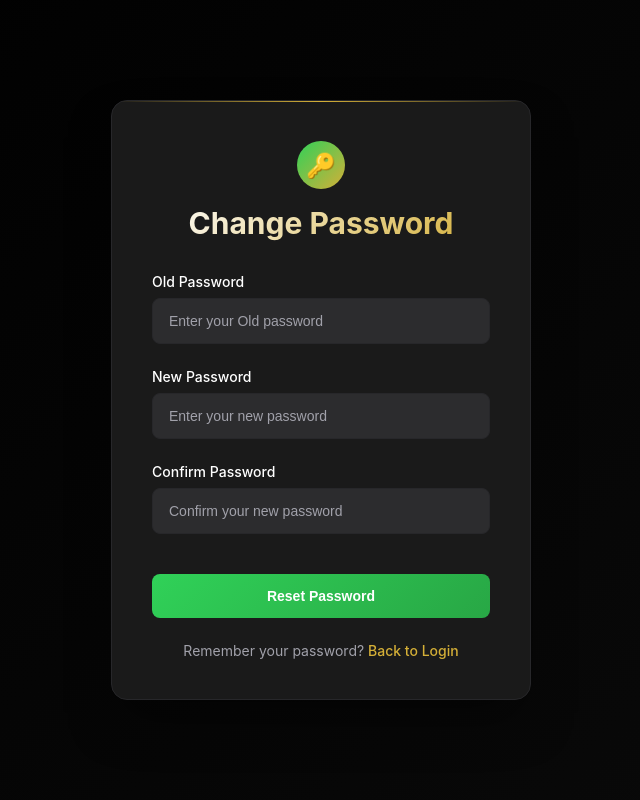
After one commit to nahidukil547/django_all, a Django app: template basic_auth/templates/change-password.html in a window 1280 px wide. The commit adds this page. Shown: the whole page, without its empty margins (319-959 px from the left). Run offline with Django 3.2, Linux system fonts and the light colour scheme; the template is opened without the code that fills it, so the values that code supplies are empty.

Commit message:
Fix-Add: Reset, Forgor, Change Password Updated

```diff
--- a/Django_auth/settings.py
+++ b/Django_auth/settings.py
@@ -124,3 +124,5 @@ MEDIA_ROOT = BASE_DIR / "media",
 # https://docs.djangoproject.com/en/5.2/ref/settings/#default-auto-field
 
 DEFAULT_AUTO_FIELD = 'django.db.models.BigAutoField'
+
+LOGIN_URL ='login'
--- /dev/null
+++ b/basic_auth/templates/change-password.html
@@ -0,0 +1,52 @@
+{% load static %}
+<!DOCTYPE html>
+<html lang="en">
+<head>
+    <meta charset="UTF-8">
+    <meta name="viewport" content="width=device-width, initial-scale=1.0">
+    <link rel="stylesheet" href="{% static "style.css" %}">
+    <title>Reset Password</title>
+
+</head>
+<body>
+    <div class="reset-container">
+        <div class="header">
+            {% if messages %}
+                {% for message in messages %}
+                    <p>{{ message }}</p>
+                {% endfor %}
+            {% endif %}
+            <div class="reset-icon">🔑</div>
+            <h1>Change Password</h1>
+
+        </div>
+
+        <form method='post'>
+            {% csrf_token %}
+
+            <div class="form-group">
+                <label for="old_password">Old Password</label>
+                <input type="password" id="old_password" name="old_password" placeholder="Enter your Old password" required>
+            </div>
+            <div class="form-group">
+                <label for="password">New Password</label>
+                <input type="password" id="password" name="new_password" placeholder="Enter your new password" required>
+            </div>
+            <div class="form-group">
+                <label for="confirm_password">Confirm Password</label>
+                <input type="password" id="confirm_password" name="confirm_password" placeholder="Confirm your new password" required>
+            </div>
+
+            <button type="submit" class="submit-btn">Reset Password</button>
+        </form>
+
+
+
+        <div class="back-link">
+            Remember your password? <a href="login.html">Back to Login</a>
+        </div>
+    </div>
+
+
+</body>
+</html>
--- a/basic_auth/templates/index_register.html
+++ b/basic_auth/templates/index_register.html
@@ -19,7 +19,6 @@
             {% csrf_token %}
             <div class="form-group">
                 <label for="username">Username</label>
-                {% comment %} <input type="text" id="username" name="username" placeholder="Enter your username" required> {% endcomment %}
                 {{form.username}}
             </div>
 
@@ -58,7 +57,7 @@
         </form>
 
         <div class="login-link">
-            Already have an account? <a href="#login">Sign in</a>
+            Already have an account? <a href="/login/">Sign in</a>
         </div>
     </div>
 
--- a/basic_auth/templates/login.html
+++ b/basic_auth/templates/login.html
@@ -28,7 +28,7 @@
                     <input type="password" id="password" name="password" placeholder="Enter your password" required>
                 </div>
                 <div class="forgot-password">
-                    <a href="#forgot">Forgot password?</a>
+                    <a href="{% url "forgot_password" %}">Forgot password?</a>
                 </div>
             </div>
 
--- a/static/style.css
+++ b/static/style.css
@@ -50,11 +50,6 @@
             background: linear-gradient(90deg, transparent, var(--accent), transparent);
         }
 
-        .header {
-            text-align: center;
-            margin-bottom: 2rem;
-        }
-
         .header h1 {
             font-size: 1.875rem;
             font-weight: 700;
@@ -64,12 +59,6 @@
             -webkit-text-fill-color: transparent;
             background-clip: text;
         }
-
-        .header p {
-            color: var(--text-secondary);
-            font-size: 0.875rem;
-        }
-
         .form-group {
             margin-bottom: 1.5rem;
         }
@@ -81,39 +70,6 @@
 
         .form-row .form-group {
             flex: 1;
-        }
-
-        label {
-            display: block;
-            font-size: 0.875rem;
-            font-weight: 500;
-            color: var(--text-primary);
-            margin-bottom: 0.5rem;
-        }
-
-        .input-container {
-            position: relative;
-        }
-
-        input {
-            width: 100%;
-            padding: 0.875rem 1rem;
-            background: var(--tertiary);
-            border: 1px solid var(--border);
-            border-radius: 8px;
-            color: var(--text-primary);
-            font-size: 0.875rem;
-            transition: all 0.2s ease;
-            outline: none;
-        }
-
-        input:focus {
-            border-color: var(--secondary);
-            box-shadow: 0 0 0 3px rgba(48, 209, 88, 0.1);
-        }
-
-        input::placeholder {
-            color: var(--text-secondary);
         }
 
         .password-toggle {
@@ -133,30 +89,7 @@
             color: var(--accent);
         }
 
-        .submit-btn {
-            width: 100%;
-            padding: 0.875rem;
-            background: linear-gradient(135deg, var(--secondary), #28a745);
-            border: none;
-            border-radius: 8px;
-            color: white;
-            font-size: 0.875rem;
-            font-weight: 600;
-            cursor: pointer;
-            transition: all 0.2s ease;
-            margin-top: 1rem;
-            position: relative;
-            overflow: hidden;
-        }
 
-        .submit-btn:hover {
-            transform: translateY(-1px);
-            box-shadow: 0 10px 25px rgba(48, 209, 88, 0.3);
-        }
-
-        .submit-btn:active {
-            transform: translateY(0);
-        }
 
         .login-link {
             text-align: center;
@@ -186,7 +119,7 @@
                 gap: 0;
             }
         }
-                .login-container {
+            .login-container {
             background: var(--surface);
             border: 1px solid var(--border);
             border-radius: 16px;
@@ -207,26 +140,6 @@
             right: 0;
             height: 1px;
             background: linear-gradient(90deg, transparent, var(--accent), transparent);
-        }
-
-        .header {
-            text-align: center;
-            margin-bottom: 2rem;
-        }
-
-        .header h1 {
-            font-size: 1.875rem;
-            font-weight: 700;
-            margin-bottom: 0.5rem;
-            background: linear-gradient(135deg, var(--text-primary), var(--accent));
-            -webkit-background-clip: text;
-            -webkit-text-fill-color: transparent;
-            background-clip: text;
-        }
-
-        .header p {
-            color: var(--text-secondary);
-            font-size: 0.875rem;
         }
 
         .form-group {
@@ -266,23 +179,6 @@
             color: var(--text-secondary);
         }
 
-        .password-toggle {
-            position: absolute;
-            right: 0.875rem;
-            top: 50%;
-            transform: translateY(-50%);
-            background: none;
-            border: none;
-            color: var(--text-secondary);
-            cursor: pointer;
-            font-size: 0.875rem;
-            transition: color 0.2s ease;
-        }
-
-        .password-toggle:hover {
-            color: var(--accent);
-        }
-
         .forgot-password {
             text-align: right;
             margin-top: 0.5rem;
@@ -298,6 +194,182 @@
 
         .forgot-password a:hover {
             color: var(--secondary);
+        }
+
+        .register-link {
+            text-align: center;
+            margin-top: 1.5rem;
+            font-size: 0.875rem;
+            color: var(--text-secondary);
+        }
+
+        .register-link a {
+            color: var(--accent);
+            text-decoration: none;
+            font-weight: 500;
+            transition: color 0.2s ease;
+        }
+
+        .register-link a:hover {
+            color: var(--secondary);
+        }
+
+        @media (max-width: 480px) {
+            .login-container {
+                padding: 2rem;
+            }
+        }
+
+        .navbar {
+            background: var(--surface);
+            border-bottom: 1px solid var(--border);
+            padding: 1rem 2rem;
+            display: flex;
+            justify-content: space-between;
+            align-items: center;
+            backdrop-filter: blur(10px);
+            position: sticky;
+            top: 0;
+            z-index: 100;
+        }
+
+        .navbar::before {
+            content: '';
+            position: absolute;
+            bottom: 0;
+            left: 0;
+            right: 0;
+            height: 1px;
+            background: linear-gradient(90deg, transparent, var(--accent), transparent);
+        }
+
+        .logo {
+            font-size: 1.5rem;
+            font-weight: 700;
+            background: linear-gradient(135deg, var(--text-primary), var(--accent));
+            -webkit-background-clip: text;
+            -webkit-text-fill-color: transparent;
+            background-clip: text;
+        }
+
+        .nav-menu {
+            display: flex;
+            align-items: center;
+            gap: 1.5rem;
+        }
+
+        .nav-item {
+            position: relative;
+        }
+
+        .nav-btn {
+            background: var(--tertiary);
+            border: 1px solid var(--border);
+            border-radius: 8px;
+            padding: 0.5rem 1rem;
+            color: var(--text-primary);
+            text-decoration: none;
+            font-size: 0.875rem;
+            font-weight: 500;
+            cursor: pointer;
+            transition: all 0.2s ease;
+            display: flex;
+            align-items: center;
+            gap: 0.5rem;
+        }
+
+        .nav-btn:hover {
+            border-color: var(--secondary);
+            background: var(--secondary);
+            color: var(--background);
+            transform: translateY(-1px);
+        }
+
+        .profile-btn {
+            background: linear-gradient(135deg, var(--accent), #b8941f);
+        }
+
+        .profile-btn:hover {
+            background: linear-gradient(135deg, var(--secondary), #28a745);
+        }
+
+        .reset-btn {
+            background: var(--tertiary);
+            border-color: var(--accent);
+        }
+
+        .reset-btn:hover {
+            background: var(--accent);
+            color: var(--background);
+        }
+
+        /* Added responsive design */
+        @media (max-width: 768px) {
+            .navbar {
+                padding: 1rem;
+                flex-direction: column;
+                gap: 1rem;
+            }
+
+            .nav-menu {
+                gap: 1rem;
+            }
+
+            .main-content {
+                padding: 1rem;
+            }
+        }
+        /* </CHANGE> */
+        .reset-container {
+            background: var(--surface);
+            border: 1px solid var(--border);
+            border-radius: 16px;
+            padding: 2.5rem;
+            width: 100%;
+            max-width: 420px;
+            box-shadow: 0 25px 50px -12px rgba(0, 0, 0, 0.5);
+            backdrop-filter: blur(10px);
+            position: relative;
+            overflow: hidden;
+        }
+
+        .reset-container::before {
+            content: '';
+            position: absolute;
+            top: 0;
+            left: 0;
+            right: 0;
+            height: 1px;
+            background: linear-gradient(90deg, transparent, var(--accent), transparent);
+        }
+
+        .header {
+            text-align: center;
+            margin-bottom: 2rem;
+        }
+
+
+        .header p {
+            color: var(--text-secondary);
+            font-size: 0.875rem;
+            line-height: 1.5;
+        }
+
+        /* Added icon styling for reset password visual */
+        .reset-icon {
+            width: 48px;
+            height: 48px;
+            margin: 0 auto 1rem;
+            background: linear-gradient(135deg, var(--secondary), var(--accent));
+            border-radius: 50%;
+            display: flex;
+            align-items: center;
+            justify-content: center;
+            font-size: 1.5rem;
+        }
+
+        .form-group {
+            margin-bottom: 1.5rem;
         }
 
         .submit-btn {
@@ -325,26 +397,39 @@
             transform: translateY(0);
         }
 
-        .register-link {
+        /* Added success message styling */
+        .success-message {
+            background: rgba(48, 209, 88, 0.1);
+            border: 1px solid var(--secondary);
+            border-radius: 8px;
+            padding: 1rem;
+            margin-top: 1rem;
+            text-align: center;
+            color: var(--secondary);
+            font-size: 0.875rem;
+            display: none;
+        }
+
+        .back-link {
             text-align: center;
             margin-top: 1.5rem;
             font-size: 0.875rem;
             color: var(--text-secondary);
         }
 
-        .register-link a {
+        .back-link a {
             color: var(--accent);
             text-decoration: none;
             font-weight: 500;
             transition: color 0.2s ease;
         }
 
-        .register-link a:hover {
+        .back-link a:hover {
             color: var(--secondary);
         }
 
         @media (max-width: 480px) {
-            .login-container {
+            .reset-container {
                 padding: 2rem;
             }
         }
```
Also changed, not shown: basic_auth/templates/forgot-password.html (added, +52 -0 lines), basic_auth/templates/home.html (added, +27 -0 lines), basic_auth/templates/reset-password.html (added, +47 -0 lines), basic_auth/urls.py (+6 -1 lines), basic_auth/views.py (+75 -2 lines), db.sqlite3.
